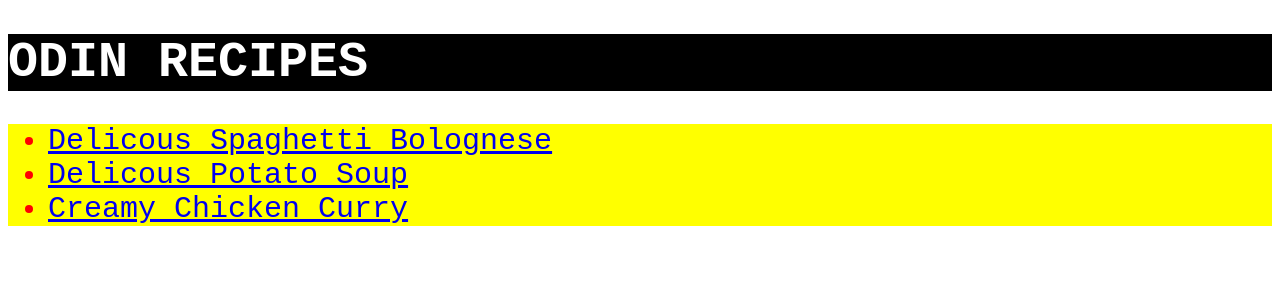
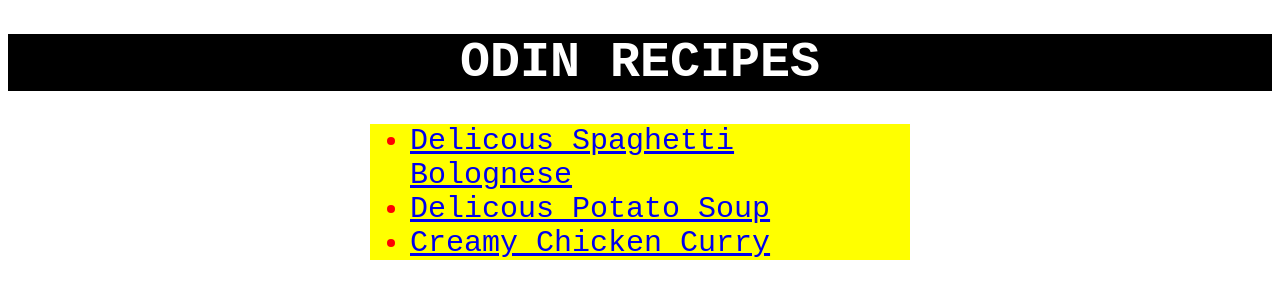
Before and after one commit to Oktzol/odin-recipes, a plain HTML site: page index.html in a window 1280 px wide. Drawn offline with Linux system fonts and the light colour scheme.

Commit message:
center recipes and titles

```diff
--- a/styles.css
+++ b/styles.css
@@ -7,11 +7,13 @@
     font-size: 50px;
     background-color: #000000;
     color: #ffffff;
+    text-align: center;
  }
 
 .recipeList {
     font-size: 30px;
     color: red;
     background-color: yellow;
-
+    width: 500px;
+    margin: 0 auto;
 }
```
